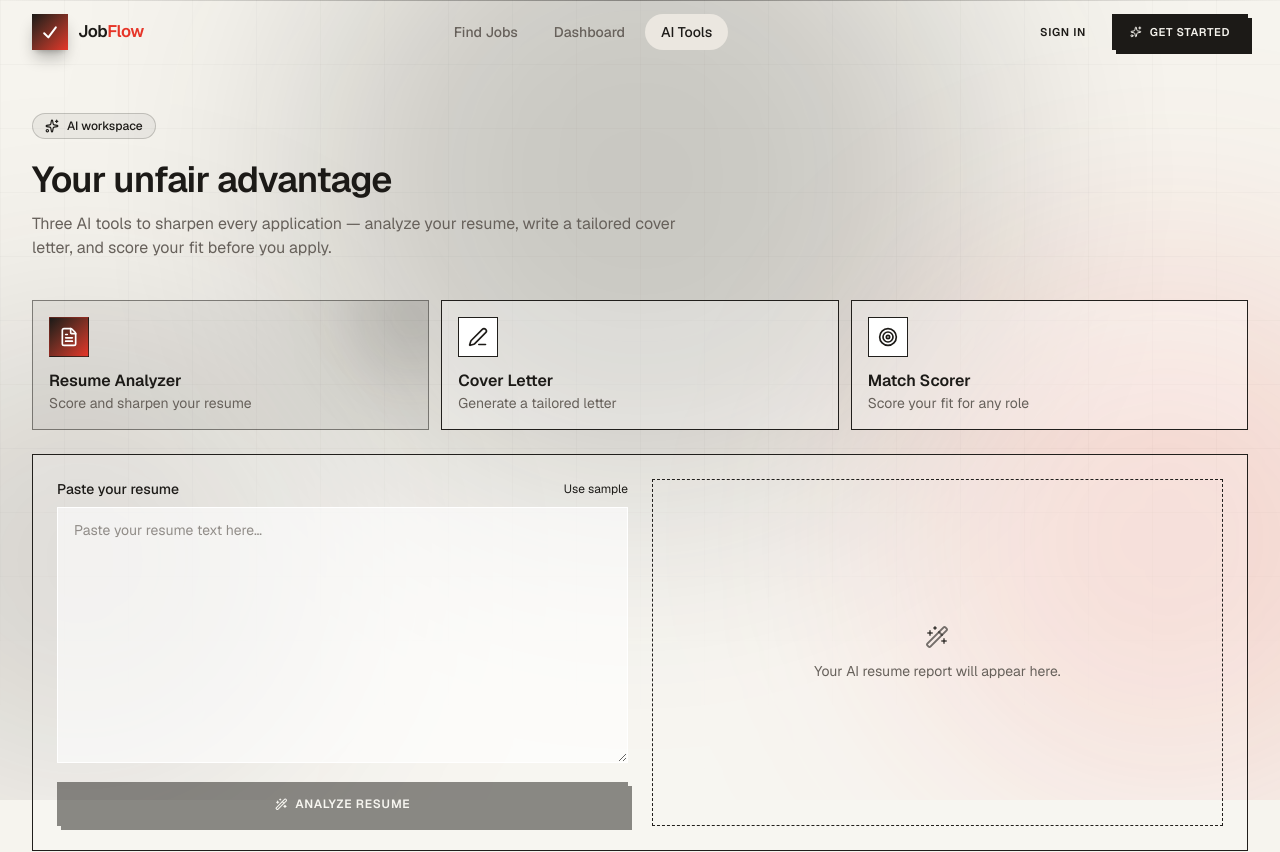
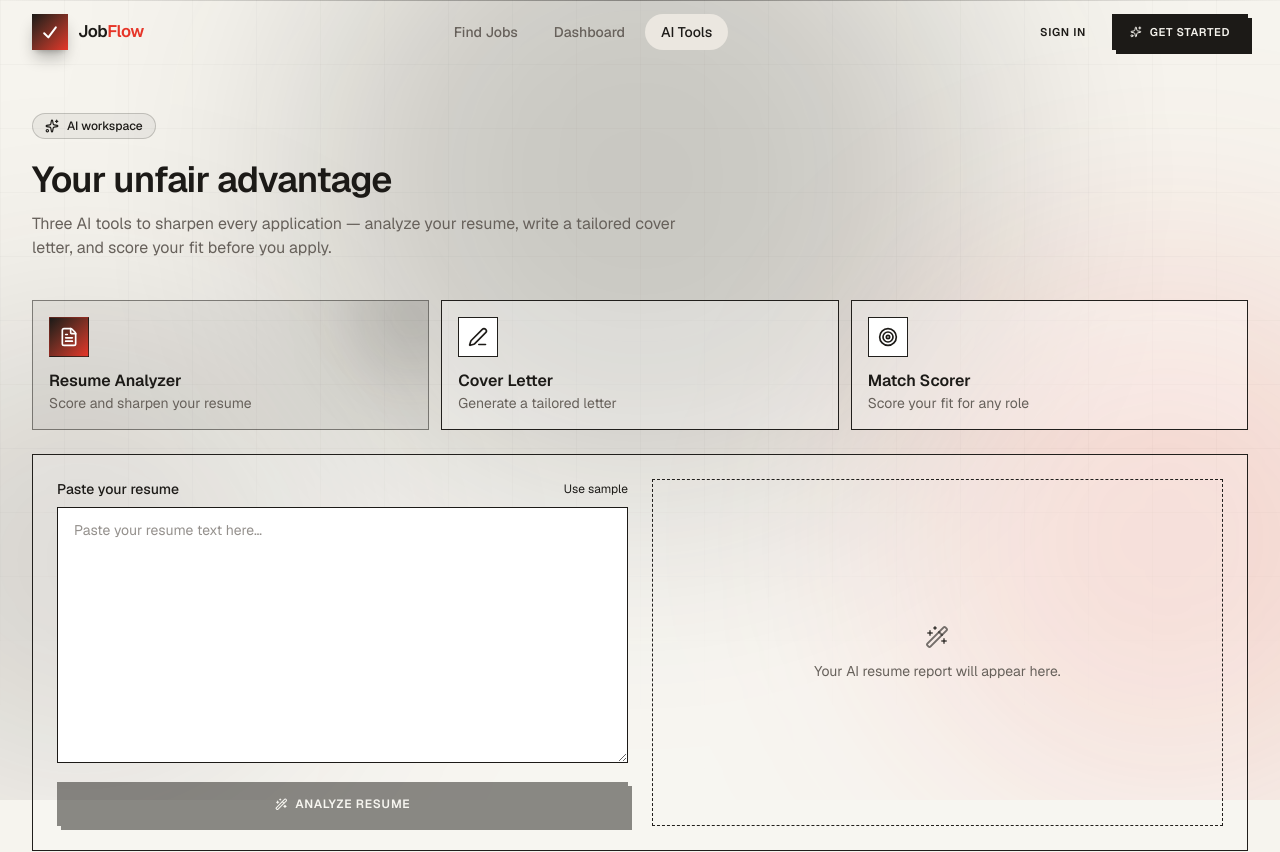
Before and after one commit to madhushigli1/jobflow-ai, a Next.js app in the folder jobflow-ai/: page /ai-tools in a window 1280 px wide. Shown: the top 852 px of the page. Built offline with nearby package versions, Linux system fonts and the light colour scheme.

Commit message:
style(ui): bordered editorial inputs with shadow focus

```diff
--- a/jobflow-ai/src/shared/ui/input.tsx
+++ b/jobflow-ai/src/shared/ui/input.tsx
@@ -2,7 +2,7 @@ import * as React from "react";
 import { cn } from "@/shared/utils/cn";
 
 const inputBase =
-  "w-full rounded-xl border border-input bg-background-elevated/60 text-sm text-foreground placeholder:text-muted-foreground/70 transition-colors outline-none focus-visible:border-primary/60 focus-visible:ring-2 focus-visible:ring-ring/40 disabled:opacity-50";
+  "w-full border border-foreground bg-card text-sm text-foreground placeholder:text-muted-foreground/70 transition-shadow outline-none focus-visible:shadow-brutal-sm focus-visible:ring-0 disabled:opacity-50";
 
 const Input = React.forwardRef<HTMLInputElement, React.InputHTMLAttributes<HTMLInputElement>>(
   ({ className, type = "text", ...props }, ref) => (
```
